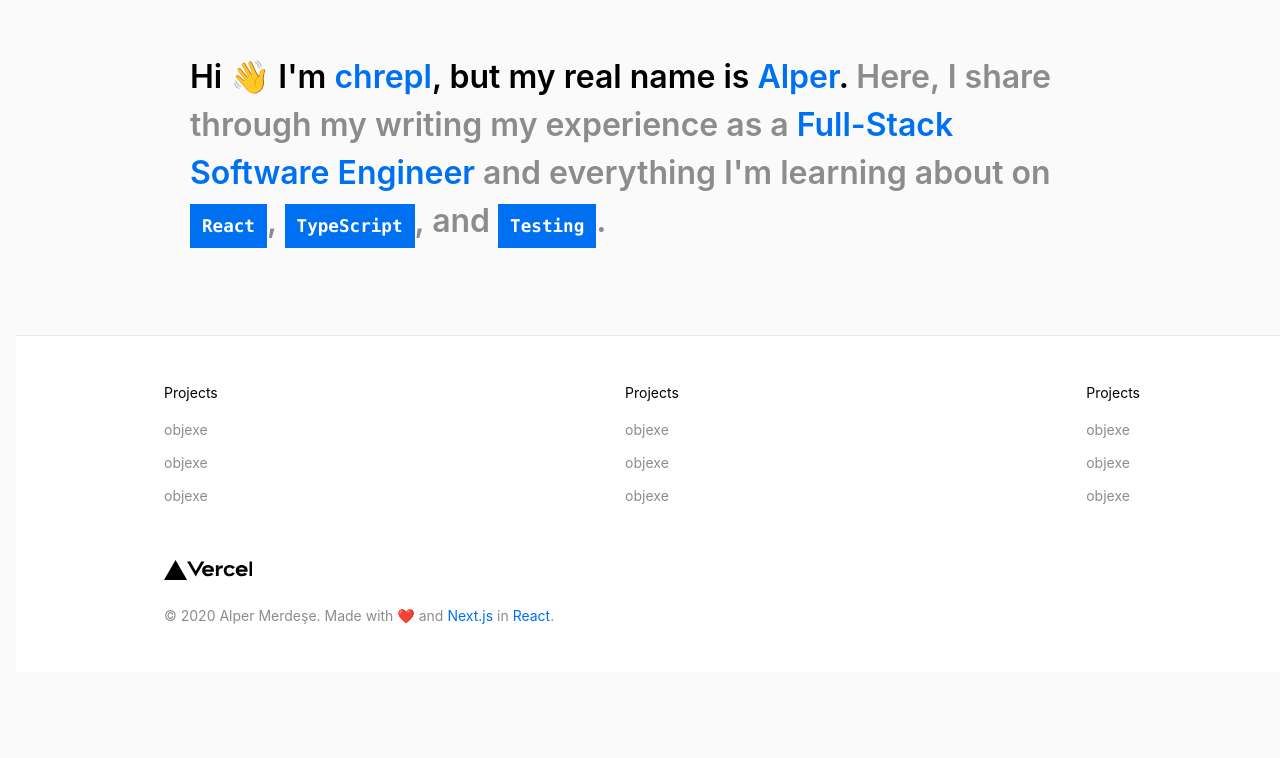
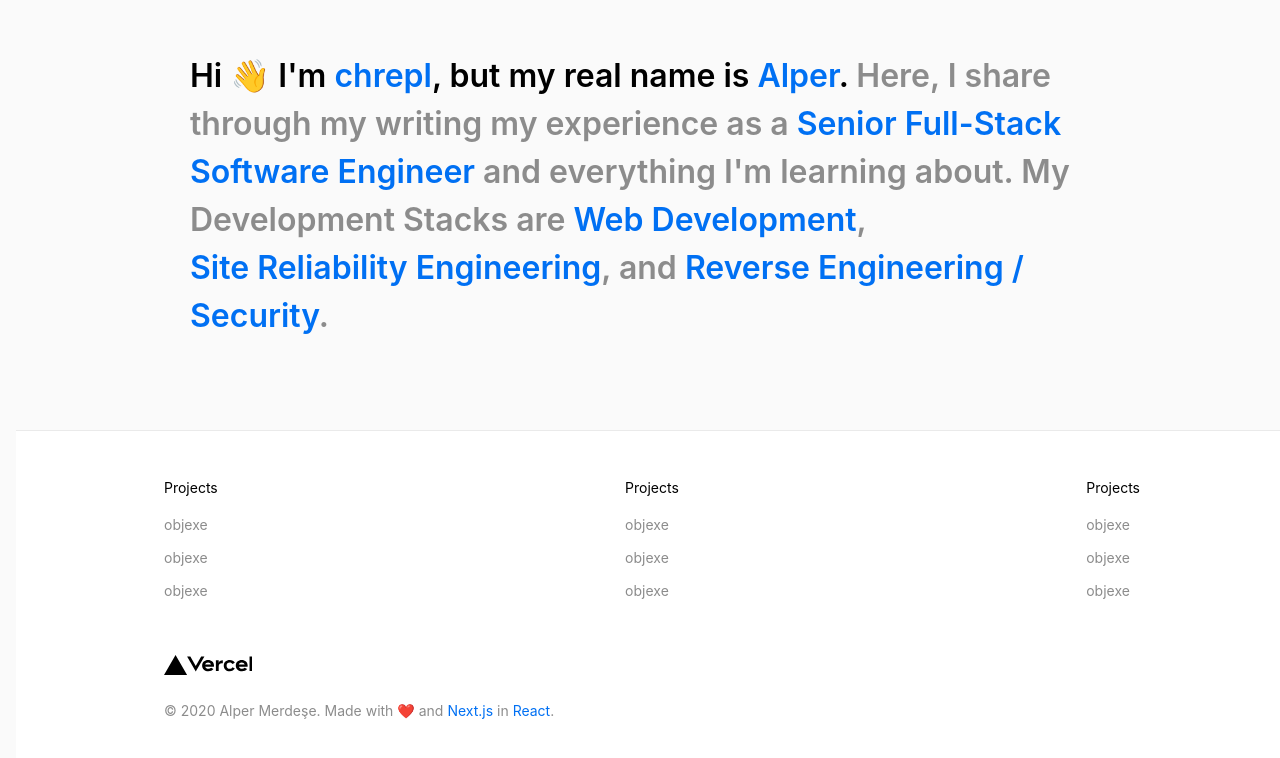
Before and after one commit to chrepl/website, a Next.js app: page / in a window 1280 px wide. Shown: the part 136-894 px from the top of the page. Before the commit the page ends 816 px from the top, so only its background shows below. Built offline with nearby package versions, Linux system fonts and the light colour scheme.

Commit message:
chore(text): changed text intro

```diff
--- a/pages/index.tsx
+++ b/pages/index.tsx
@@ -16,10 +16,11 @@ const HomePage: React.FC = () => (
                 Hi 👋 I&apos;m <a>chrepl</a>, but my real name is <a>Alper</a>.{' '}
                 <span className={styles.title__description}>
                     Here, I share through my writing my experience as a{' '}
-                    <a>Full-Stack Software Engineer</a> and everything I&apos;m learning
-                    about on <code className={styles.code}>React</code>,{' '}
-                    <code className={styles.code}>TypeScript</code>, and{' '}
-                    <code className={styles.code}>Testing</code>.
+                    <a>Senior Full-Stack Software Engineer</a> and everything I&apos;m
+                    learning about. My Development Stacks are <a>Web Development</a>,{' '}
+                    <br />
+                    <a>Site Reliability Engineering</a>, and{' '}
+                    <a>Reverse Engineering / Security</a>.
                 </span>
             </h1>
         </main>
```
